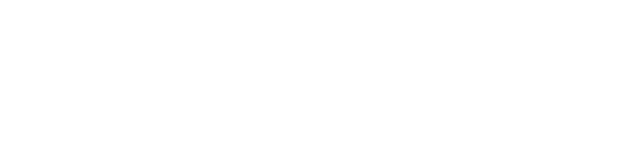
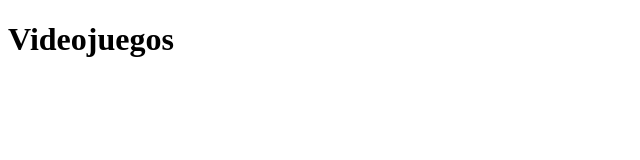
Before and after one commit to SantosK145/PracticaEquipo, a plain HTML site: page public/index.html in a window 1280 px wide. Shown: the whole page, without its empty margins (0-640 px from the left). Drawn offline with Linux system fonts and the light colour scheme.

Commit message:
Se modifico Index

```diff
--- a/public/index.html
+++ b/public/index.html
@@ -3,10 +3,10 @@
 <head>
     <meta charset="UTF-8">
     <meta name="viewport" content="width=device-width, initial-scale=1.0">
-    <title>Document</title>
+    <title>Videojuegos</title>
     <link rel="stylesheet" href="../css/style.css">
 </head>
 <body>
-    <h1></h1>
+    <h1>Videojuegos</h1>
 </body>
 </html>
```
